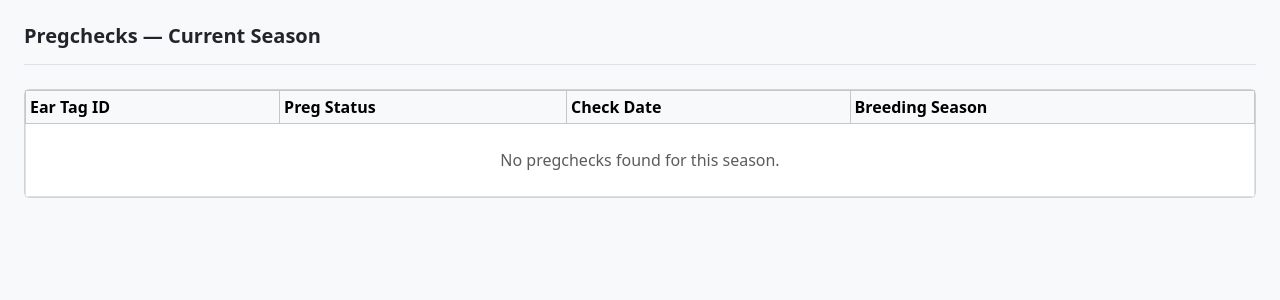
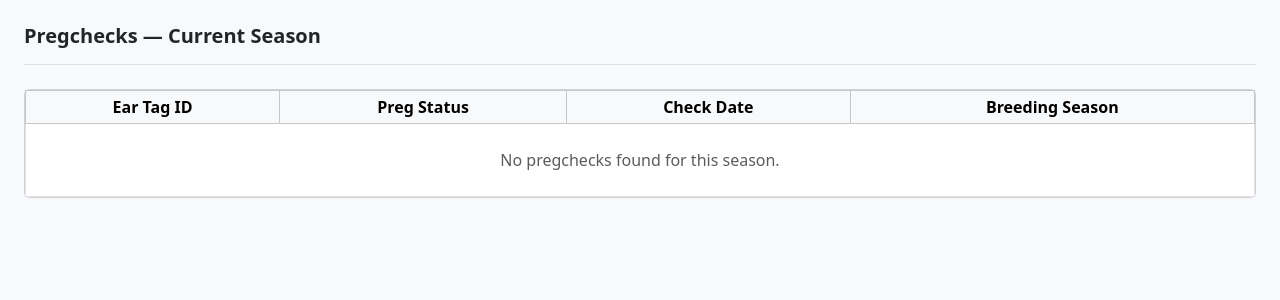
Before and after one commit to pwbryant/ranch-tools-application, a Django app: page /pregchecks/list/1 in a window 1280 px wide. Shown: the part 57-357 px from the top of the page. Run offline with Django 4.2, Linux system fonts and the light colour scheme; data that the repository does not hold is empty.

Commit message:
add center table header text css rule

```diff
--- a/django_project/ranch_tools/preg_check/static/preg_check/css/styles.css
+++ b/django_project/ranch_tools/preg_check/static/preg_check/css/styles.css
@@ -184,6 +184,14 @@ tr.totals-row {
 }
 
 /* ----------------------------------------------------------
+   Table headers
+   ---------------------------------------------------------- */
+thead th,
+table th {
+    text-align: center;
+}
+
+/* ----------------------------------------------------------
    Card headers
    ---------------------------------------------------------- */
 .card-header {
```
